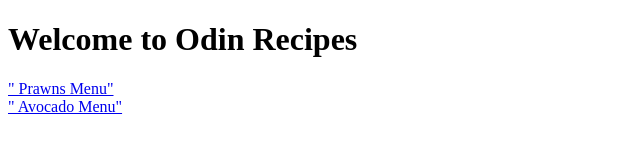
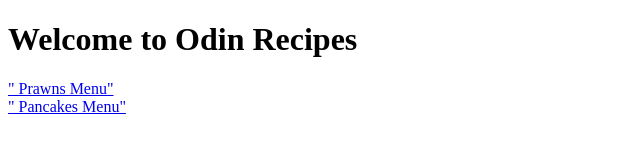
Before and after one commit to Akhil-1573/odin-project, a plain HTML site: page index.html in a window 1280 px wide. Shown: the full height of the page, 0-640 px from the left. Drawn offline with Linux system fonts and the light colour scheme.

Commit message:
Update index.html

```diff
--- a/index.html
+++ b/index.html
@@ -14,7 +14,7 @@
     </div>
     <div>
         <a href="./recipes/pancakes.html">
-            " Avocado Menu"
+            " Pancakes Menu"
         </a>
     </div>
 
```
